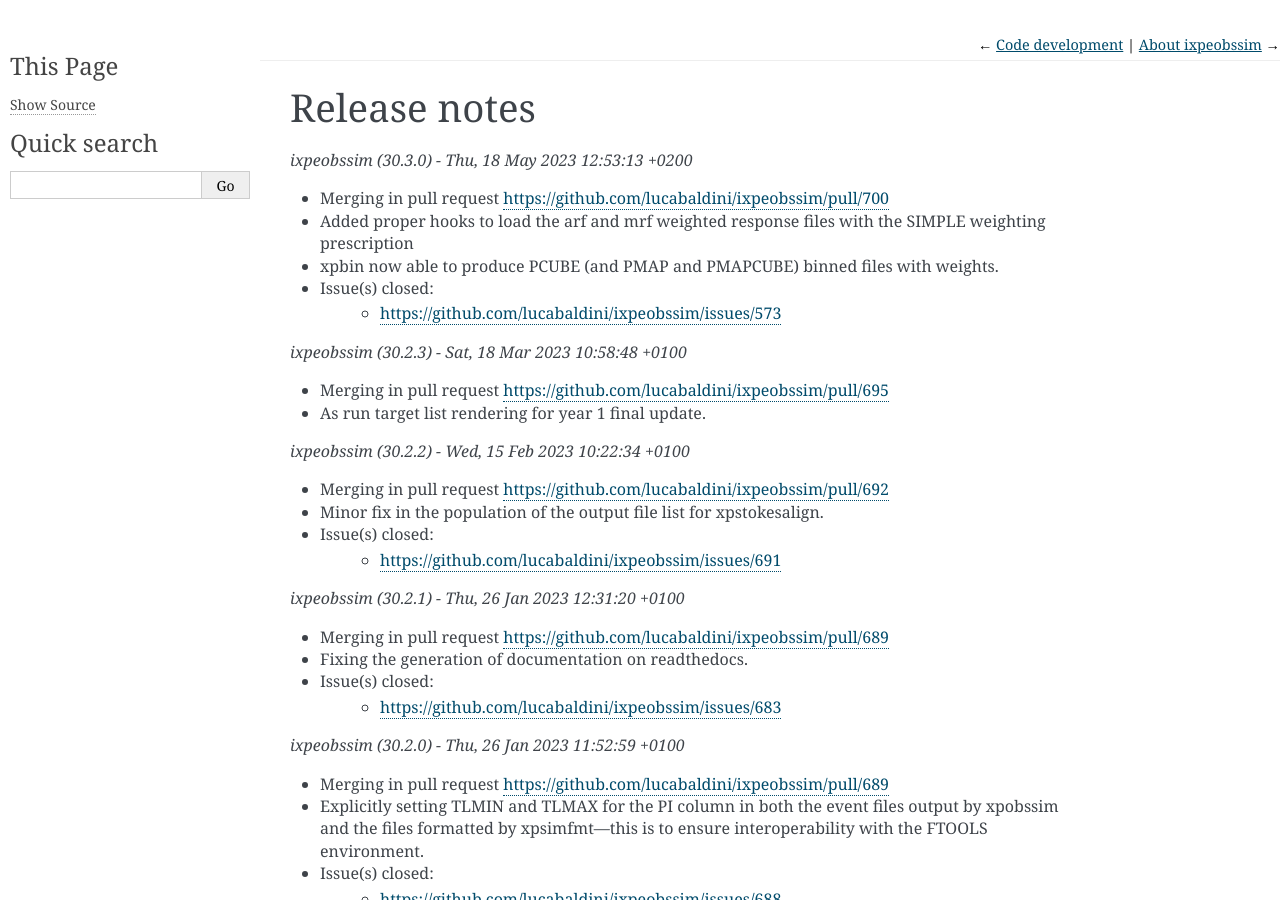
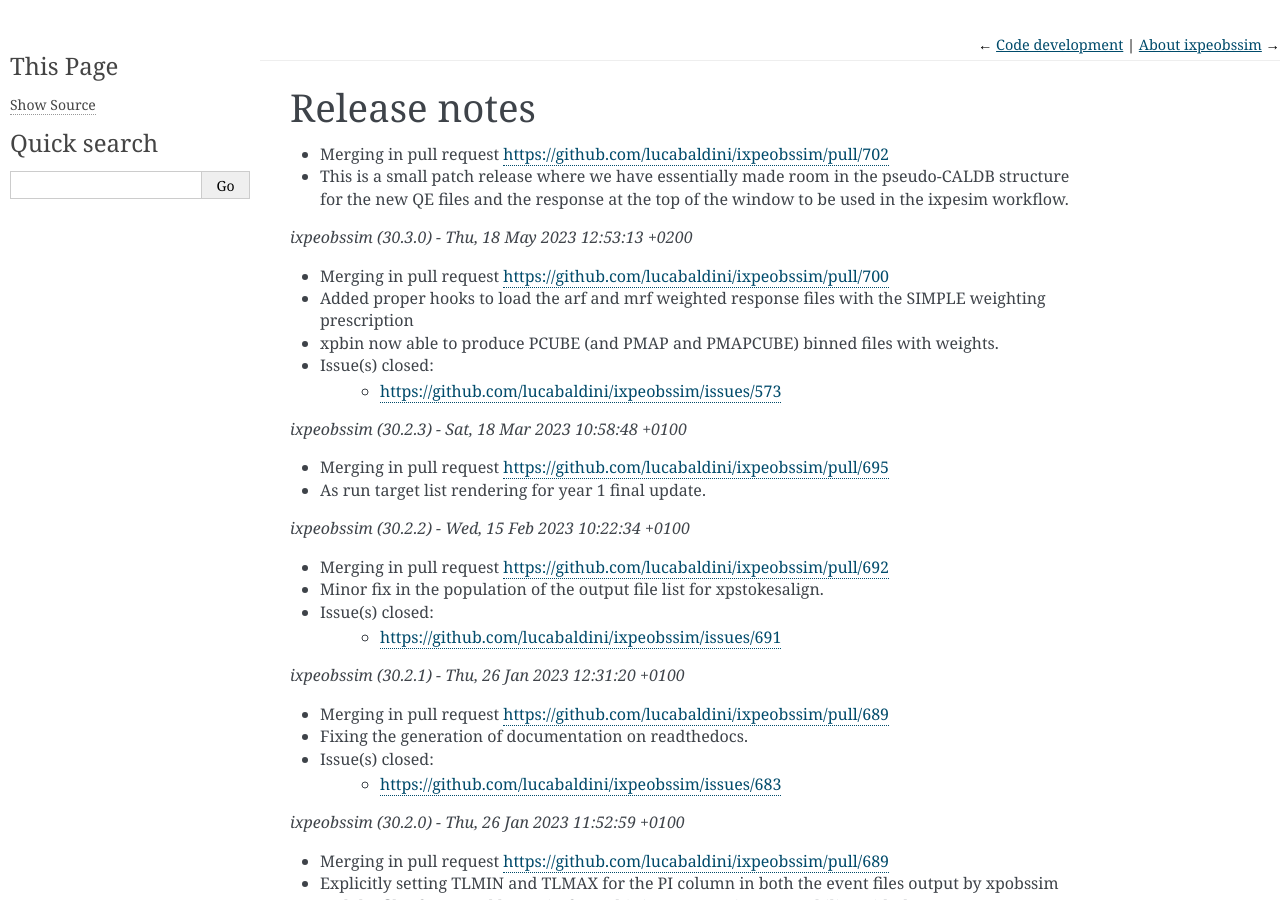
Before and after one commit to lucabaldini/ixpeobssim, a Sphinx documentation site: the page built from docs/release_notes.rst, in a window 1280 px wide and 900 px high. Built offline with Sphinx 7.4.7, drawn with Linux system fonts in a browser that asks for light colours; formulas are drawn with MathJax 3.

Commit message:
Updated release notes.

```diff
--- a/docs/release_notes.rst
+++ b/docs/release_notes.rst
@@ -2,6 +2,11 @@
 
 Release notes
 =============
+
+* Merging in pull request https://github.com/lucabaldini/ixpeobssim/pull/702
+* This is a small patch release where we have essentially made room in the
+  pseudo-CALDB structure for the new QE files and the response at the top
+  of the window to be used in the ixpesim workflow.
 
 
 *ixpeobssim (30.3.0) - Thu, 18 May 2023 12:53:13 +0200*
```
